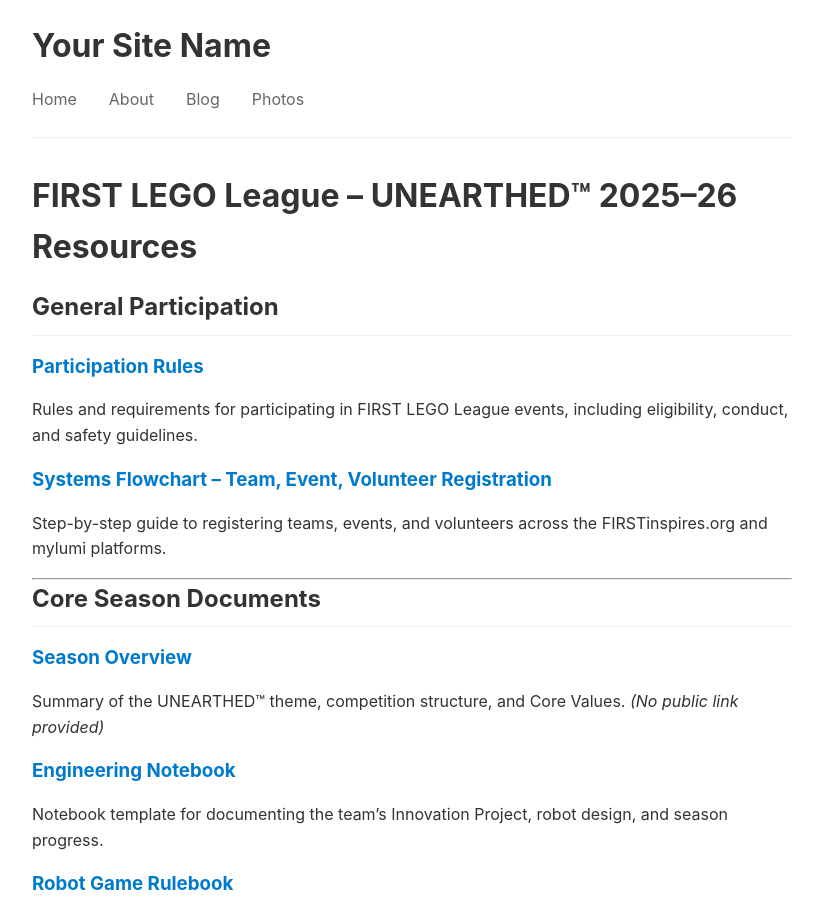
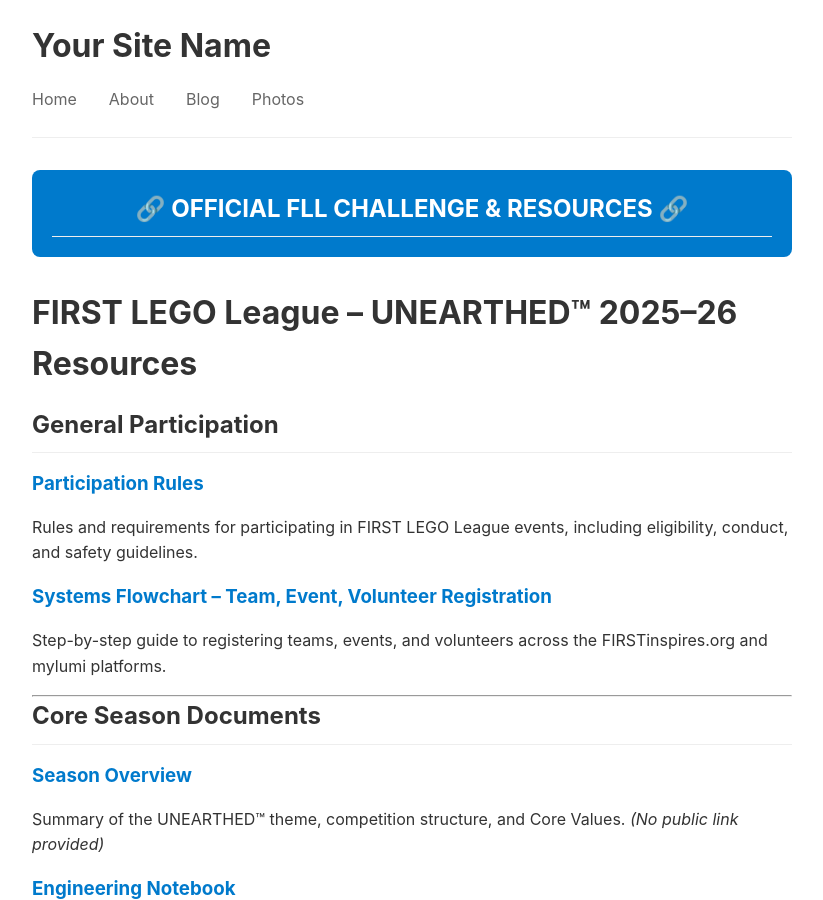
Before and after one commit to steveybaby/fll, a Jekyll site: the page built from index.md, in a window 1280 px wide and 900 px high. Shown: the whole window, without its empty margins (228-1051 px from the left). Built offline with Jekyll 4.4.1, drawn with Linux system fonts in a browser that asks for light colours.

Commit message:
Add prominent link to official FLL resources at top of page
- Added eye-catching blue banner with link to FIRST Inspires official resources
- Styled for maximum visibility with emojis and bold text
- Positioned prominently at the top of the homepage

🤖 Generated with [Claude Code](https://claude.ai/code)

Co-Authored-By: Claude <noreply@anthropic.com>

```diff
--- a/index.md
+++ b/index.md
@@ -2,6 +2,12 @@
 layout: default
 title: Home
 ---
+
+<div style="background-color: #007acc; color: white; padding: 20px; margin-bottom: 30px; text-align: center; border-radius: 8px;">
+  <h2 style="margin: 0; font-size: 1.5em;">
+    🔗 <a href="https://www.firstinspires.org/resource-library/fll/challenge/challenge-and-resources" style="color: white; text-decoration: none; font-weight: bold;">OFFICIAL FLL CHALLENGE & RESOURCES</a> 🔗
+  </h2>
+</div>
 
 # FIRST LEGO League – UNEARTHED™ 2025–26 Resources
 
```
